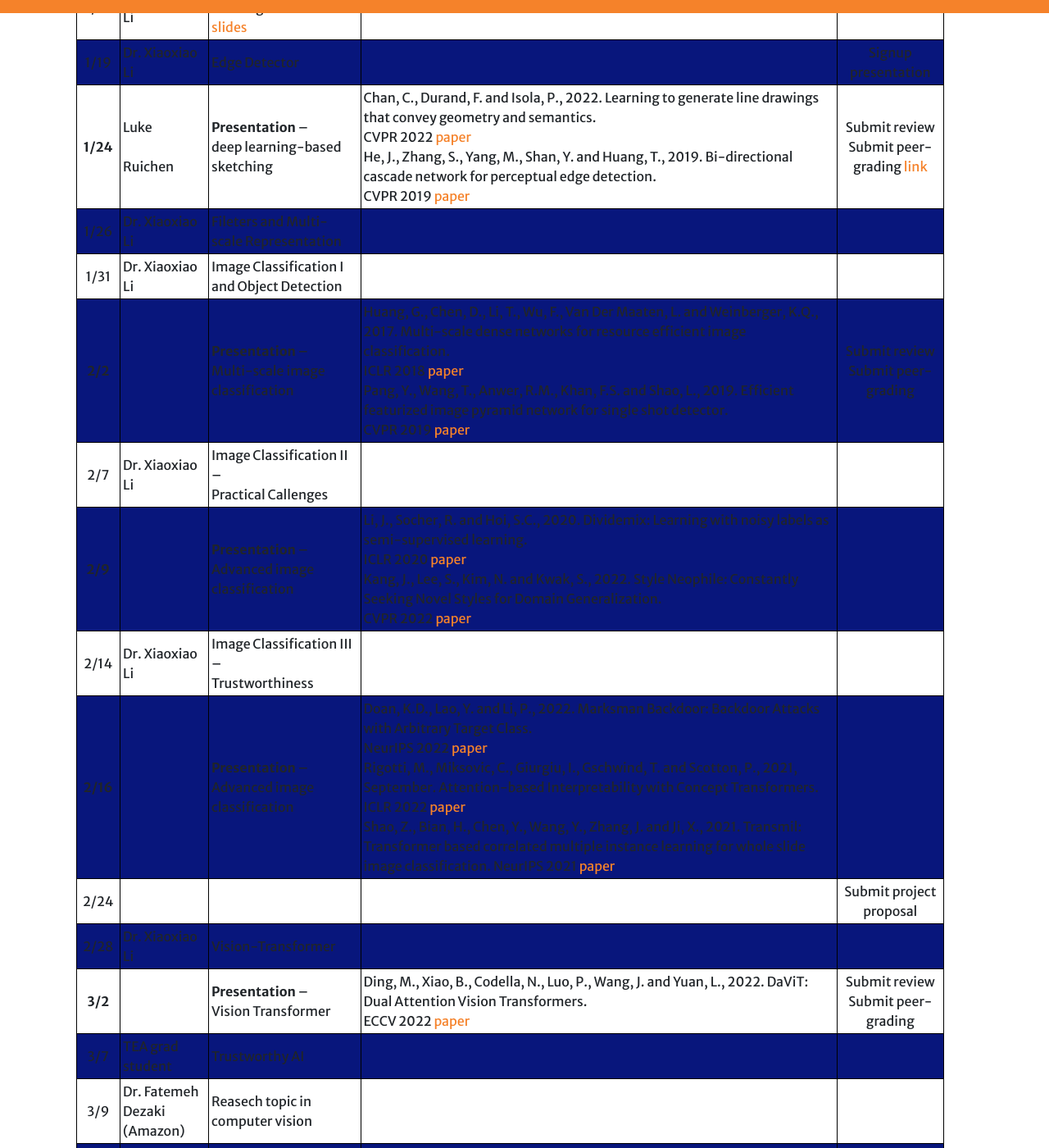
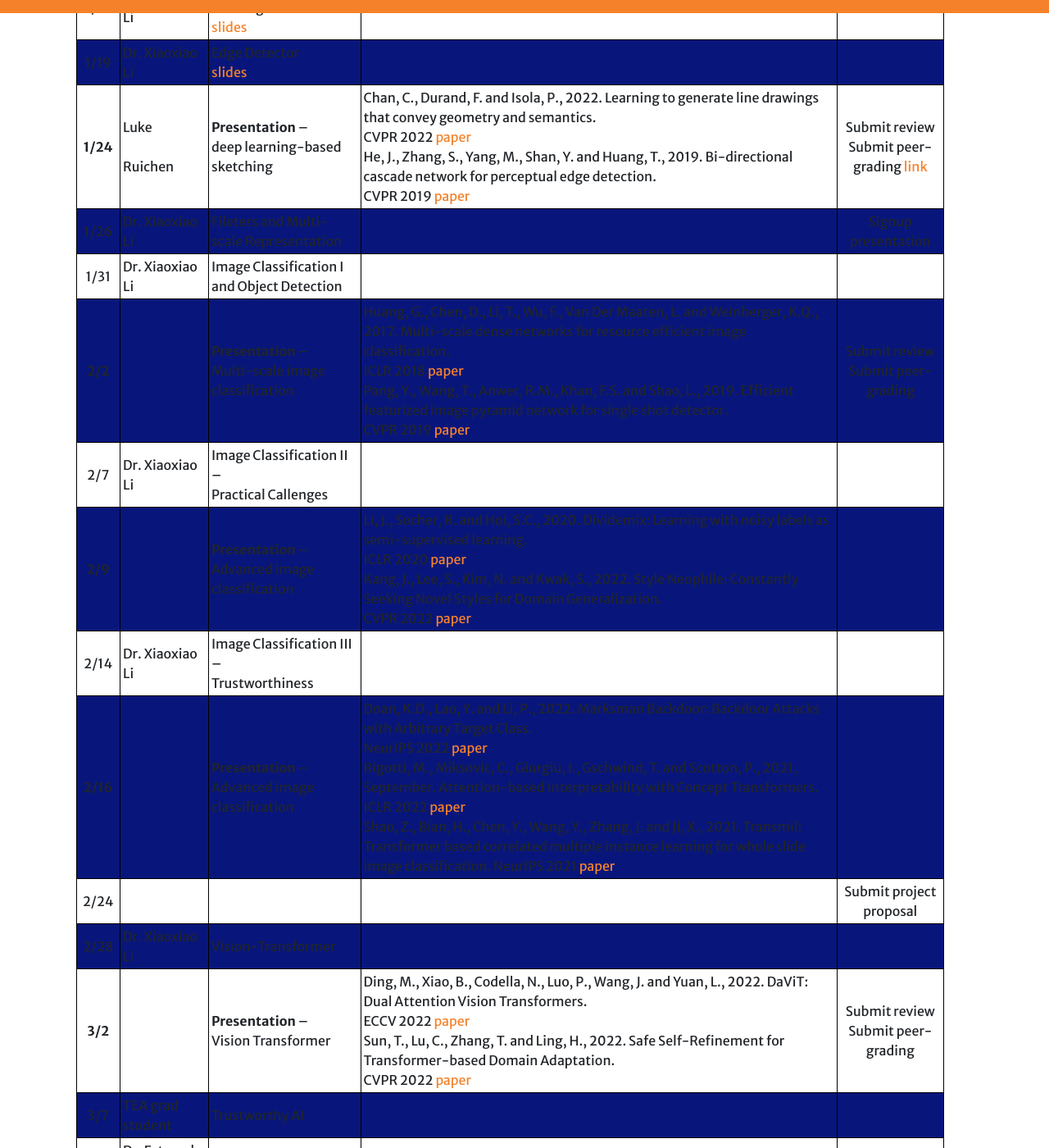
Before and after one commit to xxlya/EECE-570, a Jekyll site: the page built from index.md, in a window 1280 px wide and 1400 px high, scrolled down 2532 px. Shown: the whole window at 82% size. Built offline with Jekyll 4.4.1, drawn with Linux system fonts in a browser that asks for light colours; a script that is not in the unit is left out; our own code applies the rules of GitHub Pages for plain Markdown files.

Commit message:
Update index.md

```diff
--- a/index.md
+++ b/index.md
@@ -107,9 +107,9 @@ Our schedule will be updated during the semesber. Please frequently check the sc
 | 1/10  | Dr. Xiaoxiao Li | Couse Introduction <br> [Recording](https://ubc.zoom.us/rec/share/FbuuMyTp_KG8Xv8t2QnHh-dQdqaw2lAp1JXzuu--gF1BEUEDl3fk7yMjkLsYkPoH.y0KnStFcpMnZwPMv) <br> Password: %Ug4qW1+                                               |                  |            Signup Piazza                       |
 | 1/12  | Dr. Xiaoxiao Li | Introduction to computer vision <br>[slides](https://canvas.ubc.ca/courses/106862/files)                                      |      <img width=250/>            |  <img width=100/>            |
 | 1/17  | Dr. Xiaoxiao Li | Introduction to deep learning<br>[slides](https://canvas.ubc.ca/courses/106862/files)                                        |                  |                                   |
-| 1/19  | Dr. Xiaoxiao Li | Edge Detector                                                        |                  |   Signup presentation                                  |
+| 1/19  | Dr. Xiaoxiao Li | Edge Detector <br>[slides](https://canvas.ubc.ca/courses/106862/files)                                                       |                  |                                   |
 | **1/24**  | Luke <br><br> Ruichen             | **Presentation** – <br>  deep learning-based sketching                         |  Chan, C., Durand, F. and Isola, P., 2022. Learning to generate line drawings that convey geometry and semantics. <br> CVPR 2022 [paper](https://arxiv.org/pdf/2203.12691.pdf) <br> He, J., Zhang, S., Yang, M., Shan, Y. and Huang, T., 2019. Bi-directional cascade network for perceptual edge detection.  <br> CVPR 2019 [paper](https://arxiv.org/pdf/1902.10903.pdf)           | Submit review <br> Submit peer-grading [link](https://canvas.ubc.ca/courses/106862/assignments) |
-| 1/26  | Dr. Xiaoxiao Li                  | Fileters and Multi-scale Representation                              |                  |  |
+| 1/26  | Dr. Xiaoxiao Li                  | Fileters and Multi-scale Representation                              |                  | Signup presentation  |
 | 1/31  | Dr. Xiaoxiao Li | Image Classification I  <br> and Object Detection                      |                  |                                   |
 | **2/2**   |                 | **Presentation** – <br>  Multi-scale image classification |  Huang, G., Chen, D., Li, T., Wu, F., Van Der Maaten, L. and Weinberger, K.Q., 2017. Multi-scale dense networks for resource efficient image classification. <br> ICLR 2018 [paper](https://arxiv.org/abs/1703.09844) <br> Pang, Y., Wang, T., Anwer, R.M., Khan, F.S. and Shao, L., 2019. Efficient featurized image pyramid network for single shot detector. <br> CVPR 2019 [paper](https://openaccess.thecvf.com/content_CVPR_2019/papers/Pang_Efficient_Featurized_Image_Pyramid_Network_for_Single_Shot_Detector_CVPR_2019_paper.pdf)                 |  Submit review <br> Submit peer-grading           |
 | 2/7   | Dr. Xiaoxiao Li |  Image Classification II – <br>  Practical Callenges                                 |                  |                                   |
@@ -118,7 +118,7 @@ Our schedule will be updated during the semesber. Please frequently check the sc
 | **2/16**  |                   | **Presentation** – <br>  Advanced image classification                         |  Doan, K.D., Lao, Y. and Li, P., 2022. Marksman Backdoor: Backdoor Attacks with Arbitrary Target Class. <br> NeurIPS 2022 [paper](https://arxiv.org/pdf/2210.09194.pdf)  <br>  Rigotti, M., Miksovic, C., Giurgiu, I., Gschwind, T. and Scotton, P., 2021, September. Attention-based Interpretability with Concept Transformers. <br> ICLR 2022 [paper](https://openreview.net/pdf?id=kAa9eDS0RdO) <br> Shao, Z., Bian, H., Chen, Y., Wang, Y., Zhang, J. and Ji, X., 2021. Transmil: Transformer based correlated multiple instance learning for whole slide image classification. NeurIPS 2021 [paper](https://arxiv.org/pdf/2106.00908.pdf)          |                                   |
 | 2/24  |                   |                                                                      |                  | Submit project proposal           |
 | 2/28  | Dr. Xiaoxiao Li | Vision-Transformer                                   |                  |                                   |
-| **3/2**   |                   | **Presentation** – <br>  Vision Transformer           |  Ding, M., Xiao, B., Codella, N., Luo, P., Wang, J. and Yuan, L., 2022. DaViT: Dual Attention Vision Transformers. <br> ECCV 2022 [paper](https://arxiv.org/pdf/2204.03645.pdf)   <br>              | Submit review <br> Submit peer-grading |
+| **3/2**   |                   | **Presentation** – <br>  Vision Transformer           |  Ding, M., Xiao, B., Codella, N., Luo, P., Wang, J. and Yuan, L., 2022. DaViT: Dual Attention Vision Transformers. <br> ECCV 2022 [paper](https://arxiv.org/pdf/2204.03645.pdf)   <br>   Sun, T., Lu, C., Zhang, T. and Ling, H., 2022. Safe Self-Refinement for Transformer-based Domain Adaptation. <br> CVPR 2022 [paper](https://openaccess.thecvf.com/content/CVPR2022/papers/Sun_Safe_Self-Refinement_for_Transformer-Based_Domain_Adaptation_CVPR_2022_paper.pdf)         | Submit review <br> Submit peer-grading |
 | 3/7   | TEA grad student  | Trustworthy AI                                                       |                  |                                   |
 | 3/9   |  Dr. Fatemeh Dezaki <br> (Amazon) | Reasech topic in computer vision                                                       |                  |                                   |
 | 3/14   | Dr. Xiaoxiao Li | Image Segmentation                                                   |                  | Submit review <br> Submit peer-grading |
```
